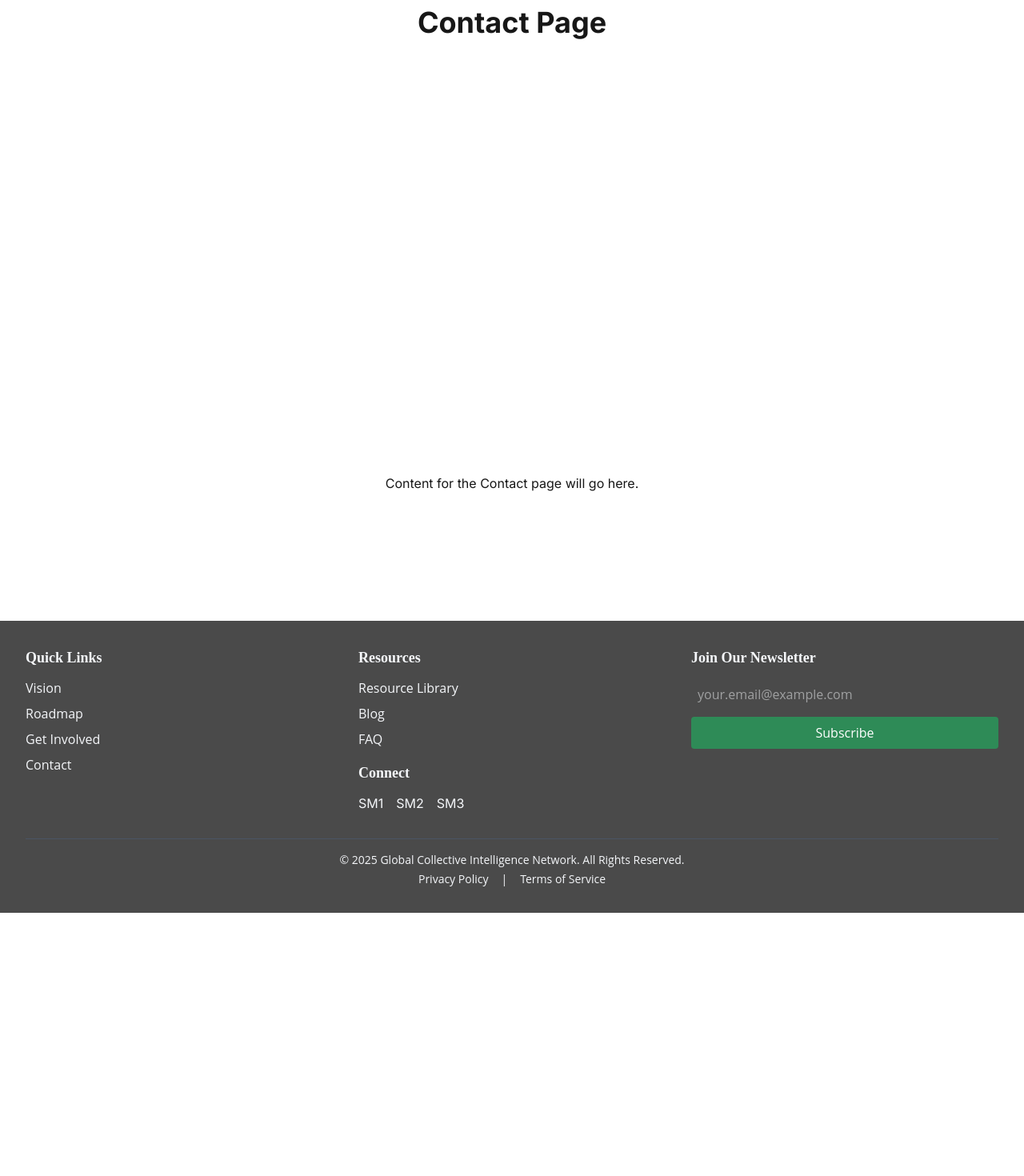
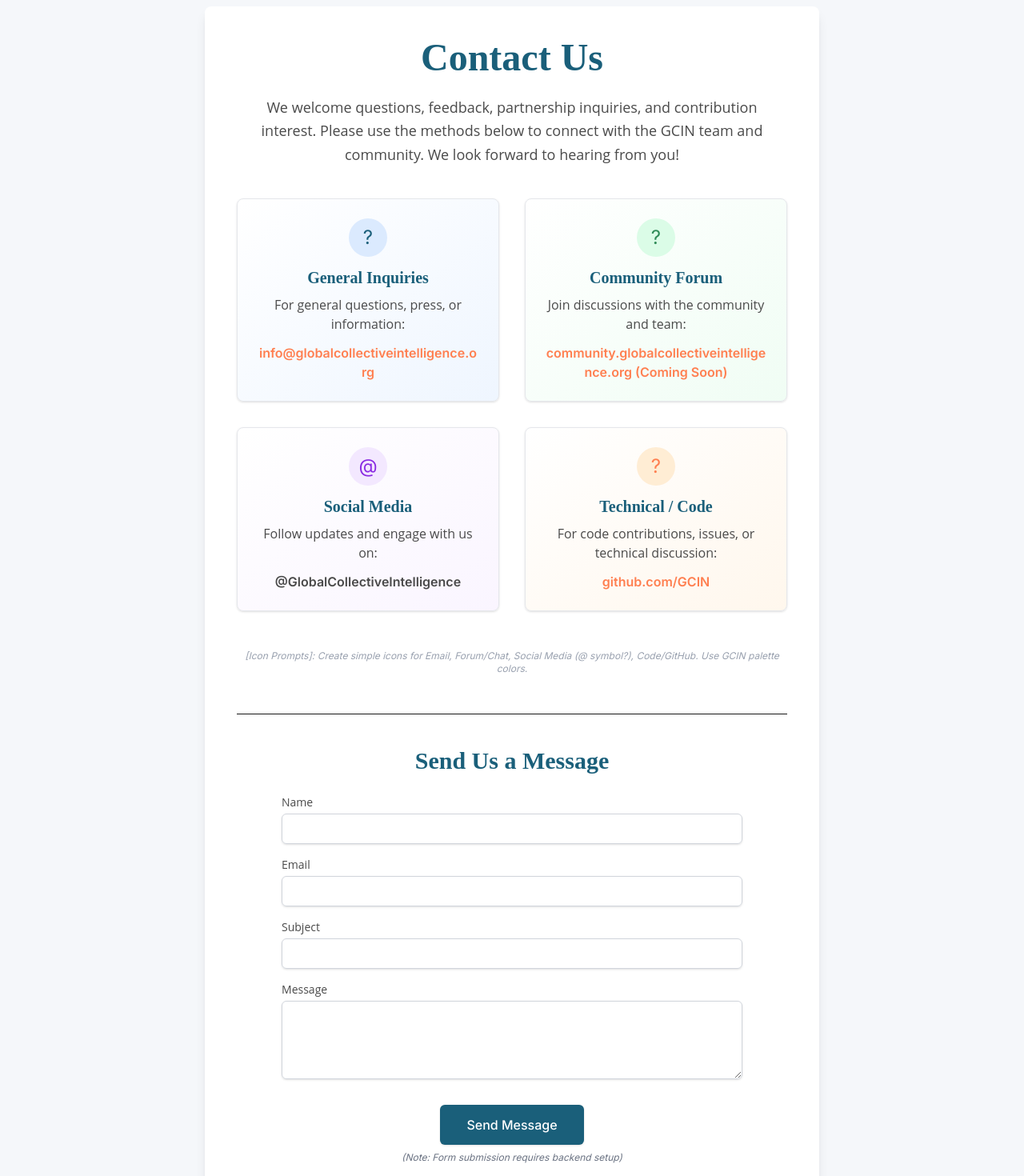
Before and after one commit to dpodeweltz/gcin-website, a Next.js app: page /contact in a window 1280 px wide. Shown: the part 160-1630 px from the top of the page at 80% size. Before the commit the page ends 1301 px from the top, so only its background shows below. Built offline with nearby package versions, Linux system fonts and the light colour scheme.

Commit message:
feat: Create and populate contact page

```diff
--- a/src/app/contact/page.tsx
+++ b/src/app/contact/page.tsx
@@ -1,9 +1,150 @@
 // src/app/contact/page.tsx
+import Link from 'next/link';
+// Import an icon library if you want to use icons (e.g., react-icons)
+// import { HiOutlineMail, HiOutlineChatAlt2, HiOutlineCode } from 'react-icons/hi'; // Example using react-icons/hi
+
 export default function ContactPage() {
-    return (
-      <main className="flex min-h-screen flex-col items-center justify-between p-24">
-        <h1 className="text-4xl font-bold">Contact Page</h1>
-        <p>Content for the Contact page will go here.</p>
-      </main>
-    );
-  }
+  return (
+    <main className="flex min-h-screen flex-col items-center p-8 md:p-16 lg:p-24 bg-[#F5F7FA]"> {/* Light background */}
+      <div className="container mx-auto max-w-3xl bg-white p-6 md:p-10 rounded-lg shadow-lg">
+
+        {/* Page Title */}
+        <h1 className="text-4xl md:text-5xl font-bold font-['Montserrat'] text-[#1A5F7A] mb-6 text-center">
+          Contact Us
+        </h1>
+
+        {/* Introduction */}
+        <p className="text-lg text-[#4A4A4A] font-['Open_Sans'] mb-10 leading-relaxed text-center max-w-2xl mx-auto">
+          We welcome questions, feedback, partnership inquiries, and contribution interest. Please use the methods below to connect with the GCIN team and community. We look forward to hearing from you!
+        </p>
+
+        {/* Contact Methods Grid */}
+        <div className="grid grid-cols-1 md:grid-cols-2 gap-8 mb-12 text-center">
+
+          {/* General Inquiries (Email) */}
+          <div className="p-6 border border-gray-200 rounded-lg shadow-sm bg-gradient-to-br from-white to-blue-50">
+            <div className="h-12 w-12 bg-blue-100 rounded-full mx-auto mb-3 flex items-center justify-center text-[#1A5F7A] text-2xl">
+               {/* <HiOutlineMail /> */} ? {/* Icon Placeholder */}
+            </div>
+            <h2 className="text-xl font-semibold font-['Montserrat'] text-[#1A5F7A] mb-2">General Inquiries</h2>
+            <p className="font-['Open_Sans'] text-[#4A4A4A] mb-3">For general questions, press, or information:</p>
+            {/* Added break-words for long email */}
+            <a href="mailto:info@globalcollectiveintelligence.org" className="font-semibold text-[#FF7F50] hover:underline break-words">
+              info@globalcollectiveintelligence.org
+            </a>
+          </div>
+
+          {/* Community Forum */}
+          <div className="p-6 border border-gray-200 rounded-lg shadow-sm bg-gradient-to-br from-white to-green-50">
+             <div className="h-12 w-12 bg-green-100 rounded-full mx-auto mb-3 flex items-center justify-center text-[#2E8B57] text-2xl">
+               {/* <HiOutlineChatAlt2 /> */} ? {/* Icon Placeholder */}
+            </div>
+            <h2 className="text-xl font-semibold font-['Montserrat'] text-[#1A5F7A] mb-2">Community Forum</h2>
+            <p className="font-['Open_Sans'] text-[#4A4A4A] mb-3">Join discussions with the community and team:</p>
+            {/* Added break-words for potentially long URL */}
+            <Link href="#" className="font-semibold text-[#FF7F50] hover:underline break-words">
+              community.globalcollectiveintelligence.org (Coming Soon)
+            </Link>
+          </div>
+
+           {/* Social Media */}
+          <div className="p-6 border border-gray-200 rounded-lg shadow-sm bg-gradient-to-br from-white to-purple-50">
+             <div className="h-12 w-12 bg-purple-100 rounded-full mx-auto mb-3 flex items-center justify-center text-[#8A2BE2] text-2xl">
+               {/* Icon for social? */} @ {/* Icon Placeholder */}
+            </div>
+            <h2 className="text-xl font-semibold font-['Montserrat'] text-[#1A5F7A] mb-2">Social Media</h2>
+            <p className="font-['Open_Sans'] text-[#4A4A4A] mb-3">Follow updates and engage with us on:</p>
+             <p className="font-semibold text-[#4A4A4A] break-words">@GlobalCollectiveIntelligence</p>
+             {/* Example Links:
+             <Link href="https://twitter.com/..." className="...">Twitter</Link> <br/>
+             <Link href="https://linkedin.com/..." className="...">LinkedIn</Link> */}
+          </div>
+
+           {/* GitHub */}
+          <div className="p-6 border border-gray-200 rounded-lg shadow-sm bg-gradient-to-br from-white to-orange-50">
+             <div className="h-12 w-12 bg-orange-100 rounded-full mx-auto mb-3 flex items-center justify-center text-[#FF7F50] text-2xl">
+               {/* <HiOutlineCode /> */} ? {/* Icon Placeholder */}
+            </div>
+            <h2 className="text-xl font-semibold font-['Montserrat'] text-[#1A5F7A] mb-2">Technical / Code</h2>
+            <p className="font-['Open_Sans'] text-[#4A4A4A] mb-3">For code contributions, issues, or technical discussion:</p>
+            {/* *** ADDED break-words class HERE *** */}
+            <a href="https://github.com/GCIN" target="_blank" rel="noopener noreferrer" className="font-semibold text-[#FF7F50] hover:underline break-words">
+              github.com/GCIN
+            </a>
+          </div>
+
+        </div>
+
+        {/* --- Icon Prompts --- */}
+        <p className="text-xs text-center text-gray-400 mt-4 mb-12 italic">
+            [Icon Prompts]: Create simple icons for Email, Forum/Chat, Social Media (@ symbol?), Code/GitHub. Use GCIN palette colors.
+        </p>
+        {/* --- End Icon Prompts --- */}
+
+        {/* Inquiry Form Section */}
+        <section className="mt-12 border-t pt-10">
+          <h2 className="text-3xl font-semibold font-['Montserrat'] text-[#1A5F7A] mb-6 text-center">
+            Send Us a Message
+          </h2>
+          {/* Adjusted Form Spacing */}
+          <form className="space-y-4 max-w-xl mx-auto"> {/* Changed space-y-6 to space-y-4 */}
+            {/* Added mb-4 to each field container div */}
+            <div className="mb-4">
+              <label htmlFor="name" className="block text-sm font-medium text-[#4A4A4A] font-['Open_Sans'] mb-1">Name</label>
+              <input
+                type="text"
+                name="name"
+                id="name"
+                autoComplete="name"
+                required
+                className="block w-full px-3 py-2 border border-gray-300 rounded-md shadow-sm focus:ring-[#FF7F50] focus:border-[#FF7F50] sm:text-sm"
+              />
+            </div>
+            <div className="mb-4">
+              <label htmlFor="email" className="block text-sm font-medium text-[#4A4A4A] font-['Open_Sans'] mb-1">Email</label>
+              <input
+                type="email"
+                name="email"
+                id="email"
+                autoComplete="email"
+                required
+                className="block w-full px-3 py-2 border border-gray-300 rounded-md shadow-sm focus:ring-[#FF7F50] focus:border-[#FF7F50] sm:text-sm"
+              />
+            </div>
+             <div className="mb-4">
+              <label htmlFor="subject" className="block text-sm font-medium text-[#4A4A4A] font-['Open_Sans'] mb-1">Subject</label>
+              <input
+                type="text"
+                name="subject"
+                id="subject"
+                required
+                className="block w-full px-3 py-2 border border-gray-300 rounded-md shadow-sm focus:ring-[#FF7F50] focus:border-[#FF7F50] sm:text-sm"
+              />
+            </div>
+            <div className="mb-4">
+              <label htmlFor="message" className="block text-sm font-medium text-[#4A4A4A] font-['Open_Sans'] mb-1">Message</label>
+              <textarea
+                id="message"
+                name="message"
+                rows={4}
+                required
+                className="block w-full px-3 py-2 border border-gray-300 rounded-md shadow-sm focus:ring-[#FF7F50] focus:border-[#FF7F50] sm:text-sm"
+              ></textarea>
+            </div>
+            {/* Added mt-8 to button container */}
+            <div className="text-center mt-8">
+              <button
+                type="submit"
+                className="inline-flex justify-center py-3 px-8 border border-transparent shadow-sm text-base font-medium rounded-md text-white bg-[#1A5F7A] hover:bg-opacity-80 focus:outline-none focus:ring-2 focus:ring-offset-2 focus:ring-[#1A5F7A]"
+              >
+                Send Message
+              </button>
+               <p className="text-xs text-gray-500 mt-2 italic">(Note: Form submission requires backend setup)</p>
+            </div>
+          </form>
+        </section>
+
+      </div>
+    </main>
+  );
+}
--- a/src/app/team/page.tsx
+++ b/src/app/team/page.tsx
@@ -1,5 +1,5 @@
 // src/app/team/page.tsx
-import Image from 'next/image'; // Import if using Image for placeholders/profiles
+// import Image from 'next/image'; // Import if using Image for placeholders/profiles
 import Link from 'next/link';   // Import for links
 
 // Placeholder component for a team member profile card
```
